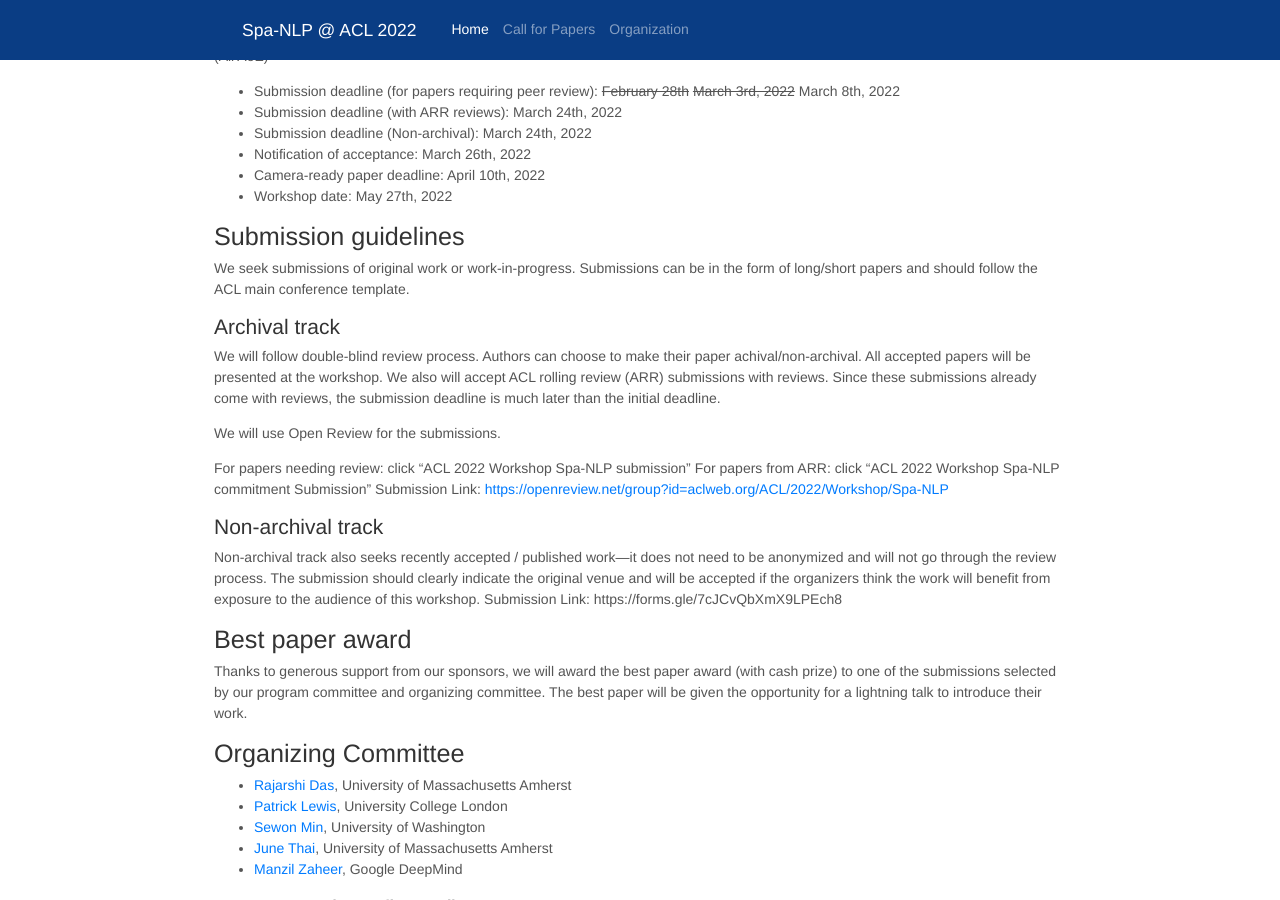
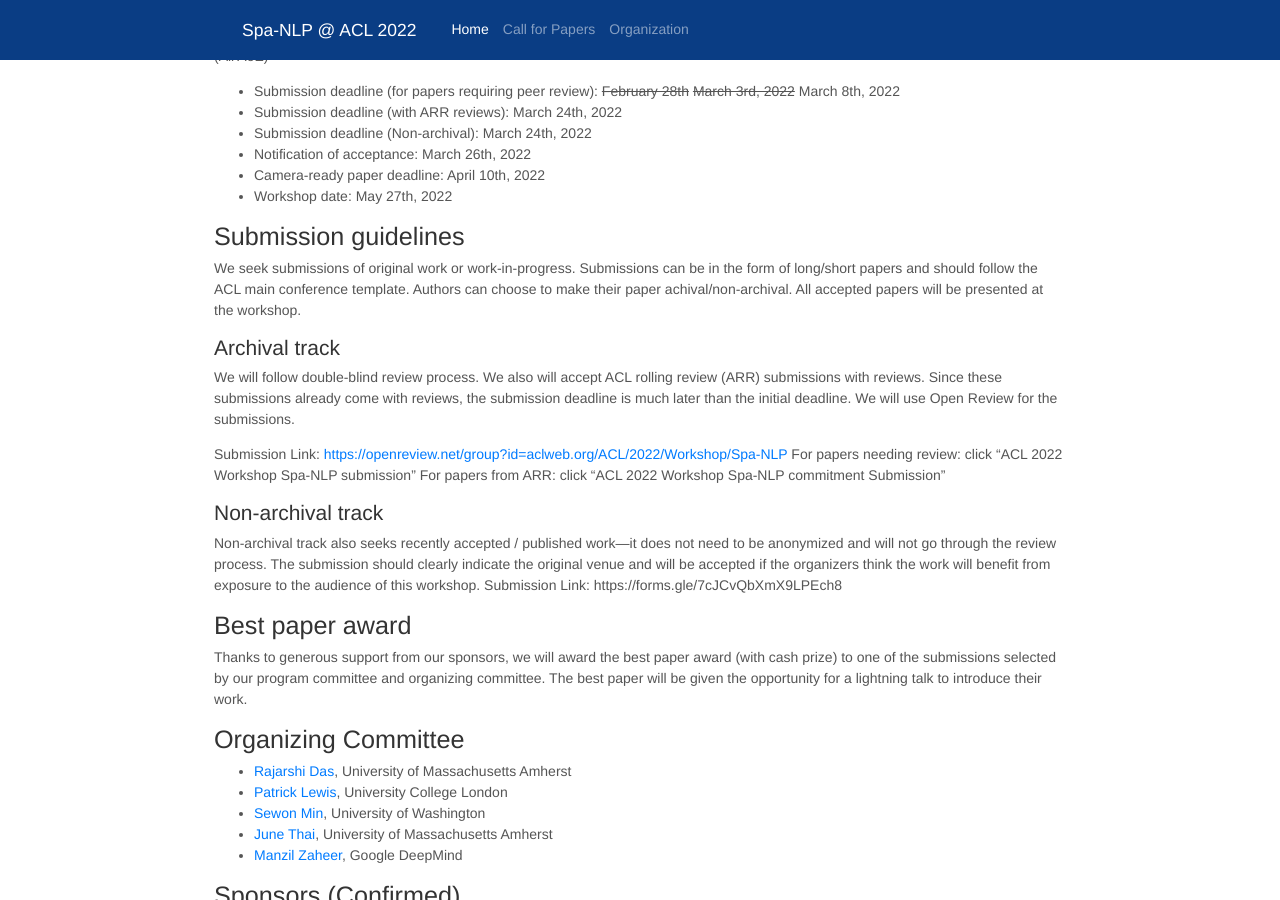
Before and after one commit to spa-nlp/spa-nlp.github.io, a Jekyll site: the page built from index.md, in a window 1280 px wide and 900 px high, scrolled down 1350 px. Built offline with Jekyll 4.4.1, drawn with Linux system fonts in a browser that asks for light colours; nearby versions of some CDN libraries.

Commit message:
minor changes

```diff
--- a/index.md
+++ b/index.md
@@ -63,17 +63,14 @@ We will also have a panel discussion with speakers and other inivted panelists
 
 
 ## Submission guidelines
-We seek submissions of original work or work-in-progress. Submissions can be in the form of long/short papers and should follow the ACL main conference template.
+We seek submissions of original work or work-in-progress. Submissions can be in the form of long/short papers and should follow the ACL main conference template. Authors can choose to make their paper achival/non-archival. All accepted papers will be presented at the workshop.
 
 #### Archival track
-We will follow double-blind review process. Authors can choose to make their paper achival/non-archival. All accepted papers will be presented at the workshop.
-We also will accept ACL rolling review (ARR) submissions with reviews. Since these submissions already come with reviews, the submission deadline is much later than the initial deadline.
+We will follow double-blind review process. We also will accept ACL rolling review (ARR) submissions with reviews. Since these submissions already come with reviews, the submission deadline is much later than the initial deadline. We will use Open Review for the submissions.
 
-We will use Open Review for the submissions.
-
+Submission Link: <https://openreview.net/group?id=aclweb.org/ACL/2022/Workshop/Spa-NLP>
 For papers needing review: click "ACL 2022 Workshop Spa-NLP submission"
 For papers from ARR: click "ACL 2022 Workshop Spa-NLP commitment Submission"
-Submission Link: <https://openreview.net/group?id=aclweb.org/ACL/2022/Workshop/Spa-NLP>
 
 #### Non-archival track
 Non-archival track also seeks recently accepted / published work---it does not need to be anonymized and will not go through the review process. The submission should clearly indicate the original venue and will be accepted if the organizers think the work will benefit from exposure to the audience of this workshop.
```
Also changed, not shown: cfp.md (+3 -6 lines).
